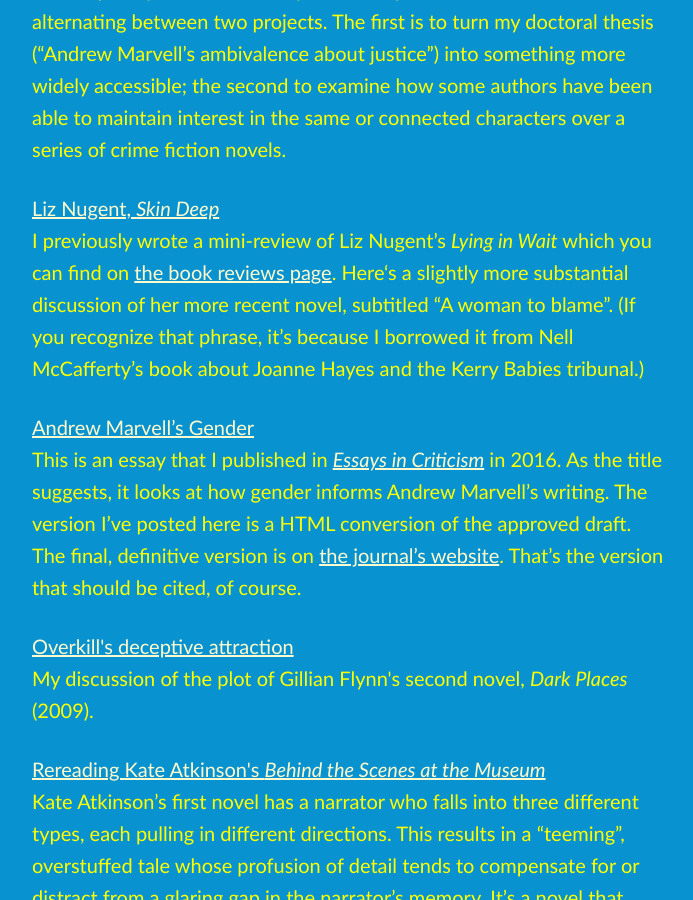
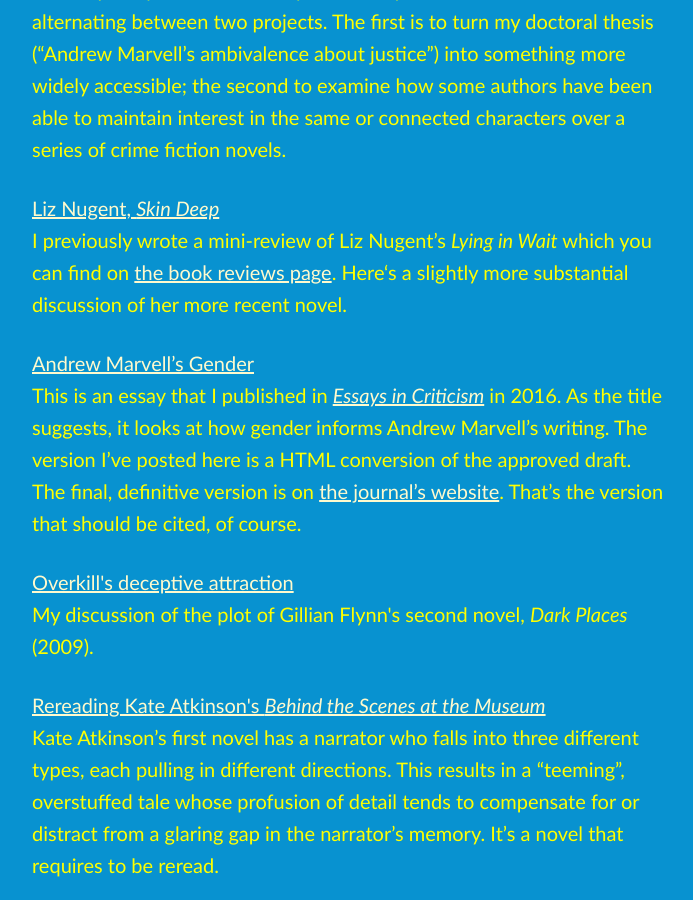
Before and after one commit to artkavanagh/github.io, a Jekyll site: the page index.html, which Jekyll copies as it is, in a window 1280 px wide and 900 px high, scrolled down 2096 px. Shown: the whole window, without its empty margins (292-985 px from the left). Built offline with Jekyll 4.4.1, drawn with Linux system fonts in a browser that asks for light colours.

Commit message:
Update index.html

```diff
--- a/index.html
+++ b/index.html
@@ -48,7 +48,7 @@
 <p>This section is for links to my writing about other writing — in particular fiction, poetry and (conceivably, eventually) drama. At the moment, I’m alternating between two projects. The first is to turn my doctoral thesis (“Andrew Marvell’s ambivalence about justice”) into something more widely accessible; the second to examine how some authors have been able to maintain interest in the same or connected characters over a series of crime fiction novels.</p>
 
 <p><a href="https://www.artkavanagh.ie/skin-deep.html">Liz Nugent, <cite>Skin Deep</cite></a><br />
-I previously wrote a mini-review of Liz Nugent’s <cite>Lying in Wait</cite> which you can find on <a href="https://www.artkavanagh.ie/book-reviews.html">the book reviews page</a>. Here‘s a slightly more substantial discussion of her more recent novel, subtitled “A woman to blame”. (If you recognize that phrase, it’s because I borrowed it from Nell McCafferty’s book about Joanne Hayes and the Kerry Babies tribunal.)</p>
+I previously wrote a mini-review of Liz Nugent’s <cite>Lying in Wait</cite> which you can find on <a href="https://www.artkavanagh.ie/book-reviews.html">the book reviews page</a>. Here‘s a slightly more substantial discussion of her more recent novel.</p>
 
 <p><a href="https://www.artkavanagh.ie/Marvell-gender.html">Andrew Marvell’s Gender</a><br />
 This is an essay that I published in <a href="https://www.doi.org/10.1093/escrit/cgw006"><cite>Essays in Criticism</cite></a> in 2016. As the title suggests, it looks at how gender informs Andrew Marvell’s writing. The version I’ve posted here is a HTML conversion of the approved draft. The final, definitive version is on <a href="https://www.doi.org/10.1093/escrit/cgw006">the journal’s website</a>. That’s the version that should be cited, of course.</p>
```
